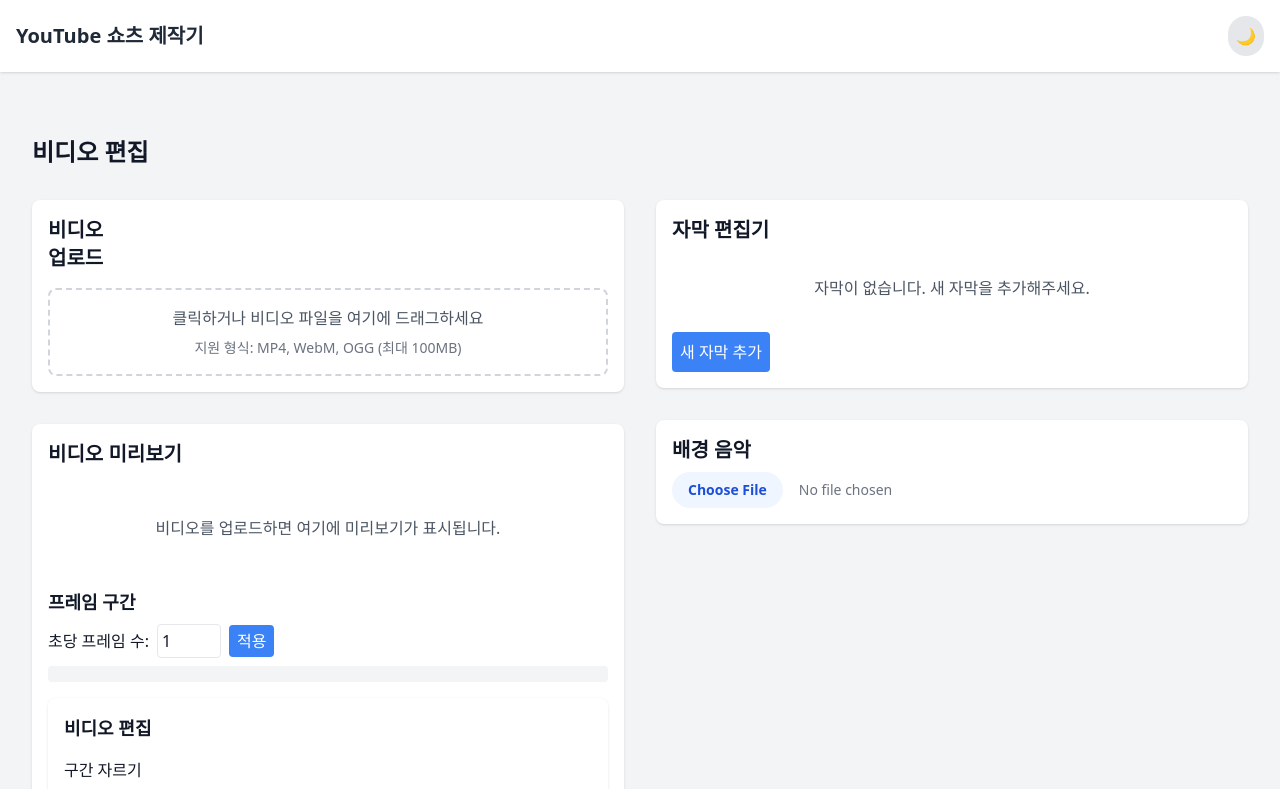
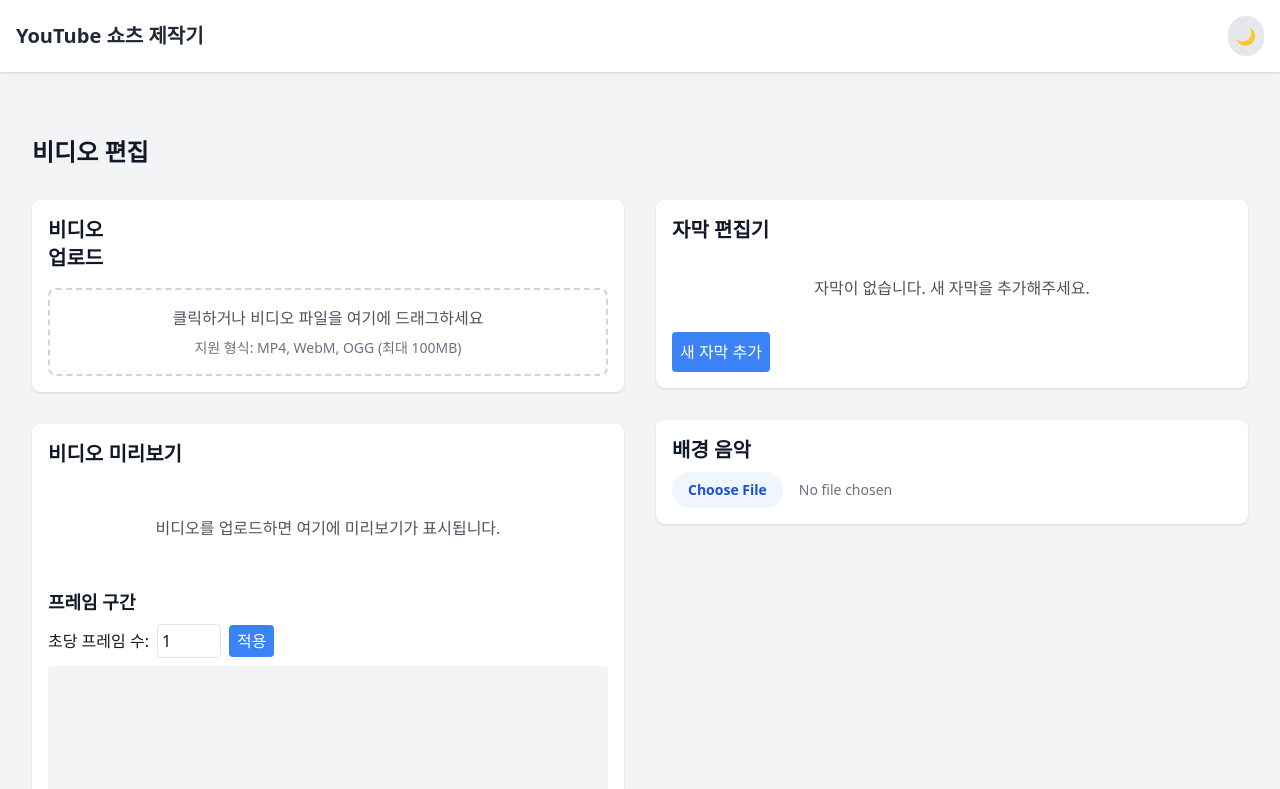
Before and after one commit to dioneuty/nuxt-video-creator, a Nuxt app: page /edit in a window 1280 px wide. Shown: the top 789 px of the page. Built offline with nearby package versions, Linux system fonts and the light colour scheme.

Commit message:
프레임 가상스크롤링

```diff
--- a/components/VideoFrames.vue
+++ b/components/VideoFrames.vue
@@ -15,17 +15,26 @@
     </div>
     <div
       ref="scrollContainer"
-      class="flex overflow-x-auto space-x-2 p-2 bg-gray-100 dark:bg-gray-700 rounded"
+      class="relative overflow-x-auto bg-gray-100 dark:bg-gray-700 rounded"
+      style="height: 150px;"
       @scroll="onScroll"
     >
-      <div :style="{ width: `${totalWidth}px` }" class="relative">
+      <div :style="{ width: `${totalWidth}px`, height: '100%' }" class="absolute top-0 left-0">
         <div
           v-for="frame in visibleFrames"
           :key="frame.index"
-          :style="{ position: 'absolute', left: `${frame.index * 100}px` }"
-          class="w-24"
+          :style="{ position: 'absolute', left: `${frame.index * frameWidth}px`, width: `${frameWidth}px` }"
+          class="h-full flex flex-col items-center justify-center"
         >
-          <img :src="frame.src" alt="Frame" class="w-24 h-16 object-cover rounded cursor-pointer" @click="seekTo(frame.index)">
+          <img
+            :src="frame.src"
+            alt="Frame"
+            class="w-24 h-16 object-cover rounded cursor-pointer"
+            @click="seekTo(frame.index)"
+            @load="frame.loaded = true"
+            v-show="frame.loaded"
+          >
+          <div v-show="!frame.loaded" class="w-24 h-16 bg-gray-300 dark:bg-gray-600 rounded"></div>
           <div class="text-xs text-center mt-1">{{ formatTime(frame.index * frameInterval) }}</div>
         </div>
       </div>
@@ -34,7 +43,7 @@
 </template>
 
 <script setup>
-import { ref, computed, onMounted, watch } from 'vue'
+import { ref, computed, onMounted, watch, onUnmounted } from 'vue'
 
 const props = defineProps({
   videoSrc: String,
@@ -44,10 +53,11 @@ const props = defineProps({
 const emit = defineEmits(['seek'])
 
 const scrollContainer = ref(null)
-const frameRate = ref(1) // 기본값 1 fps
+const frameRate = ref(1)
 const frameInterval = computed(() => 1 / frameRate.value)
 const totalFrames = computed(() => Math.floor(props.duration * frameRate.value))
-const totalWidth = computed(() => totalFrames.value * 100) // 각 프레임의 너비를 100px로 가정
+const frameWidth = 100 // 각 프레임의 너비
+const totalWidth = computed(() => totalFrames.value * frameWidth)
 
 const visibleFrames = ref([])
 const scrollPosition = ref(0)
@@ -61,17 +71,25 @@ const updateFrameRate = () => {
   updateVisibleFrames()
 }
 
-const updateVisibleFrames = async () => {
-  const startIndex = Math.floor(scrollPosition.value / 100)
-  const endIndex = Math.min(startIndex + Math.ceil(containerWidth.value / 100) + 1, totalFrames.value)
+const updateVisibleFrames = () => {
+  const startIndex = Math.floor(scrollPosition.value / frameWidth)
+  const endIndex = Math.min(startIndex + Math.ceil(containerWidth.value / frameWidth) + 1, totalFrames.value)
 
-  visibleFrames.value = await Promise.all(
-    Array.from({ length: endIndex - startIndex }, (_, i) => i + startIndex)
-      .map(async (index) => ({
-        index,
-        src: await generateFrame(index * frameInterval.value)
-      }))
-  )
+  visibleFrames.value = Array.from({ length: endIndex - startIndex }, (_, i) => ({
+    index: i + startIndex,
+    src: '',
+    loaded: false
+  }))
+
+  requestAnimationFrame(() => {
+    visibleFrames.value.forEach(frame => {
+      if (!frame.loaded) {
+        generateFrame(frame.index * frameInterval.value).then(src => {
+          frame.src = src
+        })
+      }
+    })
+  })
 }
 
 const generateFrame = async (time) => {
@@ -107,33 +125,47 @@ const formatTime = (time) => {
   return `${minutes.toString().padStart(2, '0')}:${seconds.toString().padStart(2, '0')}.${milliseconds.toString().padStart(3, '0')}`
 }
 
-watch(() => props.videoSrc, updateVisibleFrames)
-watch(() => props.duration, updateVisibleFrames)
-
+let resizeObserver
 onMounted(() => {
   if (scrollContainer.value) {
     containerWidth.value = scrollContainer.value.clientWidth
     updateVisibleFrames()
+
+    resizeObserver = new ResizeObserver(() => {
+      containerWidth.value = scrollContainer.value.clientWidth
+      updateVisibleFrames()
+    })
+    resizeObserver.observe(scrollContainer.value)
   }
 })
 
-const handleScroll = (event) => {
-  scrollTop.value = event.target.scrollTop;
-};
+onUnmounted(() => {
+  if (resizeObserver) {
+    resizeObserver.disconnect()
+  }
+})
+
+watch(() => props.videoSrc, updateVisibleFrames)
+watch(() => props.duration, updateVisibleFrames)
+watch(frameRate, updateVisibleFrames)
 </script>
 
 <style scoped>
-.virtual-scroll-container {
-  overflow-y: auto;
+.overflow-x-auto {
+  scrollbar-width: thin;
+  scrollbar-color: rgba(156, 163, 175, 0.5) transparent;
 }
 
-.virtual-scroll-content {
-  position: relative;
+.overflow-x-auto::-webkit-scrollbar {
+  height: 6px;
 }
 
-.virtual-scroll-content > div {
-  position: absolute;
-  left: 0;
-  right: 0;
+.overflow-x-auto::-webkit-scrollbar-track {
+  background: transparent;
+}
+
+.overflow-x-auto::-webkit-scrollbar-thumb {
+  background-color: rgba(156, 163, 175, 0.5);
+  border-radius: 3px;
 }
 </style>
```
